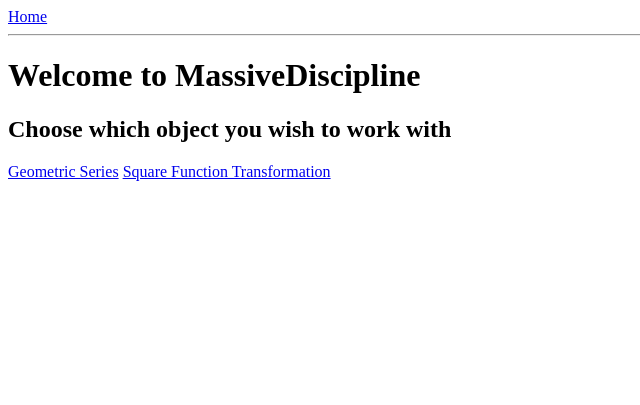
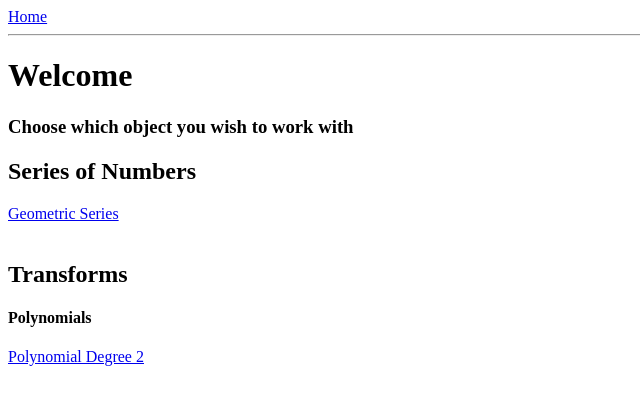
Before and after one commit to lumpofice/math_website, a Flask app: page / in a window 1280 px wide. Shown: the top 405 px of the page, without its empty margins (0-640 px from the left). Run offline with Flask 2, Linux system fonts and the light colour scheme.

Commit message:
cleaning up the home page a bit

```diff
--- a/app/templates/geometric_series.html
+++ b/app/templates/geometric_series.html
@@ -1,7 +1,7 @@
 {% extends 'base.html' %}
 
 {% block content %}
-	<h1>Plot A Graph of the Geometric Series!</h1>
+	<h1>Plot A Graph of the Geometric Series</h1>
 	<form action='' method='post' novalidate>
 		{{ form.hidden_tag() }}
 		<p>
--- a/app/templates/index.html
+++ b/app/templates/index.html
@@ -1,10 +1,20 @@
 {% extends 'base.html' %}
 
 {% block content %}
-	<h1>Welcome to MassiveDiscipline</h1>
-	<h2>Choose which object you wish to work with</h2>
+	<h1>Welcome</h1>
+	<h3>Choose which object you wish to work with</h3>
 	<div>
-		<a href='{{ url_for("geometric_series") }}'>Geometric Series</a>
-		<a href='{{ url_for("polynomial_degree_2_transform") }}'>Square Function Transformation</a>
+		<h2>Series of Numbers</h2>
+		<a href='{{ url_for("geometric_series") }}'>
+			Geometric Series
+		</a><br>
+	</div>
+	<br>
+	<div>
+		<h2>Transforms</h2>
+		<h4>Polynomials</h4>
+		<a href='{{ url_for("polynomial_degree_2_transform") }}'>
+			Polynomial Degree 2
+		</a>
 	</div>
 {% endblock %}
--- a/app/templates/polynomial_degree_2_transform.html
+++ b/app/templates/polynomial_degree_2_transform.html
@@ -1,7 +1,7 @@
 {% extends 'base.html' %}
 
 {% block content %}
-	<h1>Plot A Graph of a Transformed Degree 2 Polynomial!</h1>
+	<h1>Plot A Graph of a Transformed Degree 2 Polynomial</h1>
 	<form action='' method='post' novalidate>
 		{{ form.hidden_tag() }}
 		<p>
```
Also changed, not shown: app/static/images/polynomial_degree_2_transform.png.
